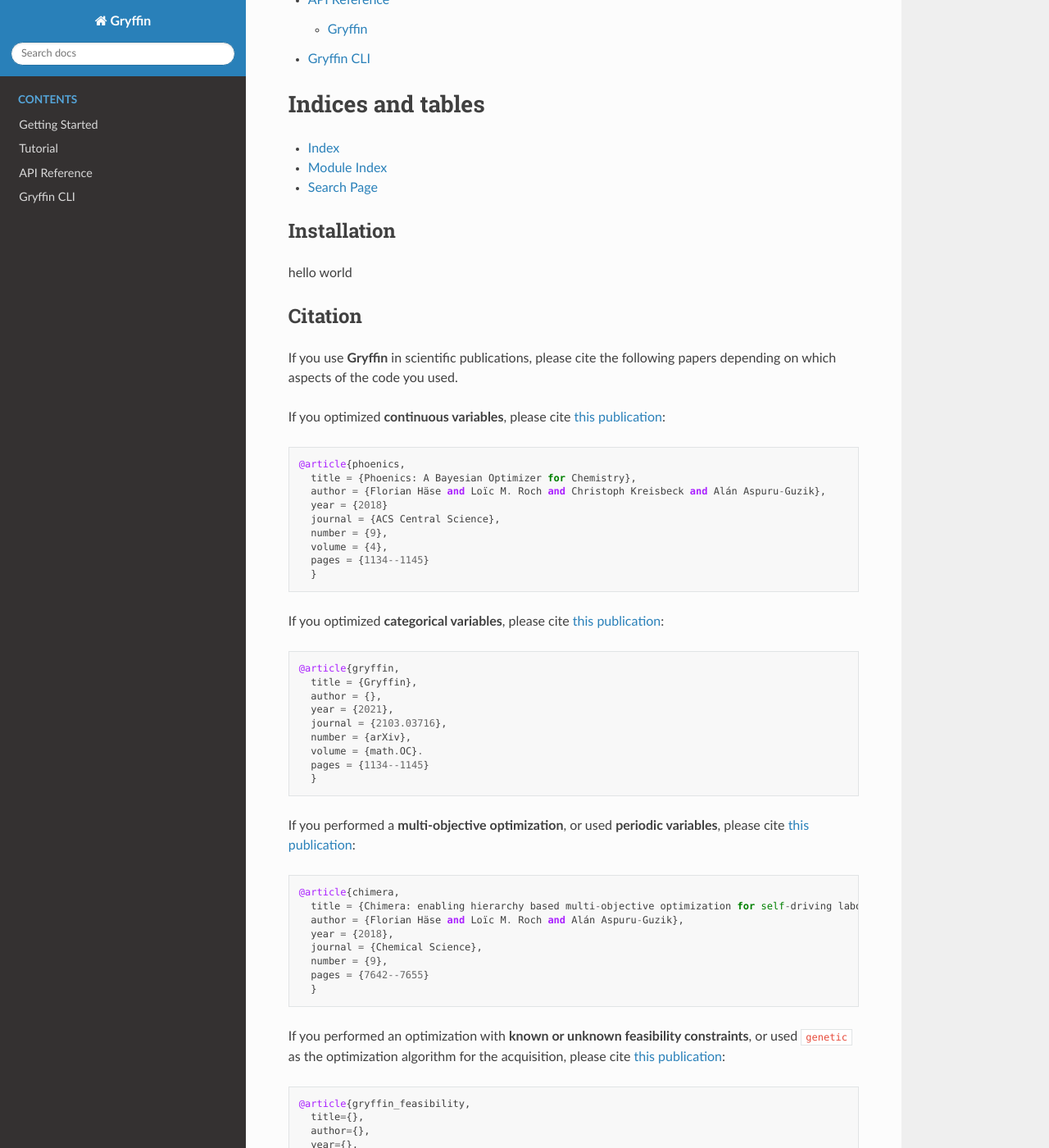
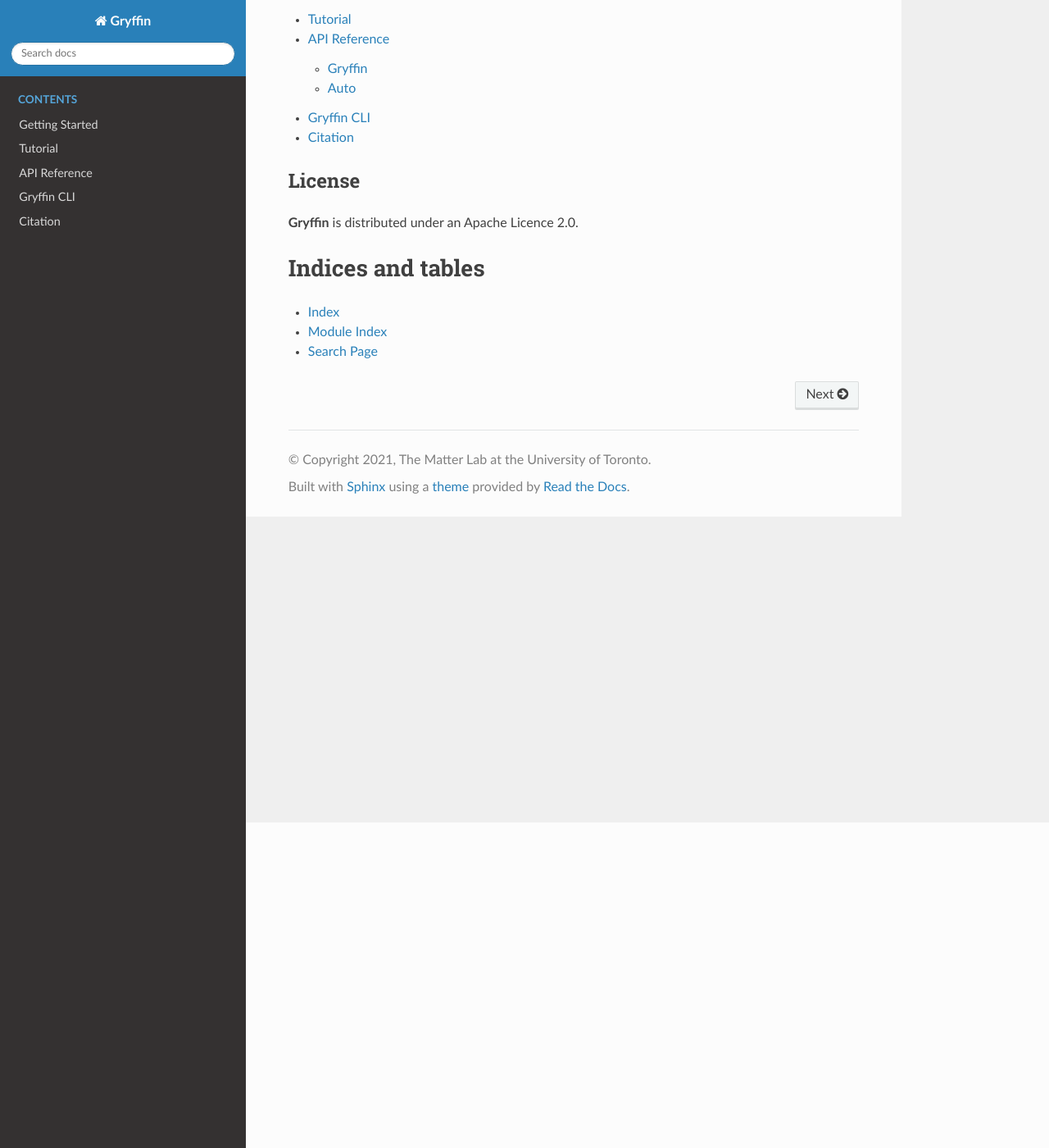
Before and after one commit to aspuru-guzik-group/gryffin, a Sphinx documentation site: the page built from docs/source/index.rst, in a window 1280 px wide and 1400 px high, scrolled down 397 px. Shown: the whole window at 82% size. Built offline with Sphinx 7.4.7 and the Read the Docs theme 2.0.0, drawn with Linux system fonts in a browser that asks for light colours; some of the changed text lies outside the part shown.

Commit message:
Add citation docs page

```diff
--- a/docs/source/api_documentation.rst
+++ b/docs/source/api_documentation.rst
@@ -4,6 +4,12 @@ API Reference
 .. currentmodule:: gryffin
 
 Gryffin
-------------------------
+-------
 .. autoclass:: Gryffin
     :members:
+
+Auto
+----
+
+.. autosummary::
+    gryffin
--- a/docs/source/index.rst
+++ b/docs/source/index.rst
@@ -16,6 +16,11 @@ Gryffin: Bayesian Optimization of Continuous and Categorical Variables
    tutorial
    api_documentation
    cli_documentation
+   citation
+
+License
+-------
+**Gryffin** is distributed under an Apache Licence 2.0.
 
 Indices and tables
 ==================
@@ -23,74 +28,3 @@ Indices and tables
 * :ref:`genindex`
 * :ref:`modindex`
 * :ref:`search`
-
-Installation
---------
-hello world
-
-Citation
---------
-If you use **Gryffin** in scientific publications, please cite the following papers depending on which aspects of the
-code you used.
-
-If you optimized **continuous variables**, please cite `this publication <https://pubs.acs.org/doi/abs/10.1021/acscentsci.8b00307>`_:
-
-::
-
-    @article{phoenics,
-      title = {Phoenics: A Bayesian Optimizer for Chemistry},
-      author = {Florian Häse and Loïc M. Roch and Christoph Kreisbeck and Alán Aspuru-Guzik},
-      year = {2018}
-      journal = {ACS Central Science},
-      number = {9},
-      volume = {4},
-      pages = {1134--1145}
-      }
-
-
-If you optimized **categorical variables**, please cite `this publication <link URL>`_:
-
-::
-
-    @article{gryffin,
-      title = {Gryffin},
-      author = {},
-      year = {2021},
-      journal = {2103.03716},
-      number = {arXiv},
-      volume = {math.OC}.
-      pages = {1134--1145}
-      }
-
-If you performed a **multi-objective optimization**, or used **periodic variables**, please cite
-`this publication <https://pubs.rsc.org/en/content/articlelanding/2018/sc/c8sc02239a#!divAbstract>`_:
-
-::
-
-    @article{chimera,
-      title = {Chimera: enabling hierarchy based multi-objective optimization for self-driving laboratories},
-      author = {Florian Häse and Loïc M. Roch and Alán Aspuru-Guzik},
-      year = {2018},
-      journal = {Chemical Science},
-      number = {9},
-      pages = {7642--7655}
-      }
-
-If you performed an optimization with **known or unknown feasibility constraints**, or used ``genetic`` as the
-optimization algorithm for the acquisition, please cite `this publication <link URL>`_:
-
-::
-
-    @article{gryffin_feasibility,
-      title={},
-      author={},
-      year={},
-      journal = {},
-      number = {},
-      pages = {}
-      }
-
-
-License
--------
-**Gryffin** is distributed under an Apache Licence 2.0.
```
Also changed, not shown: docs/source/citation.rst (added, +61 -0 lines), docs/source/getting_started.rst (+16 -1 lines).
